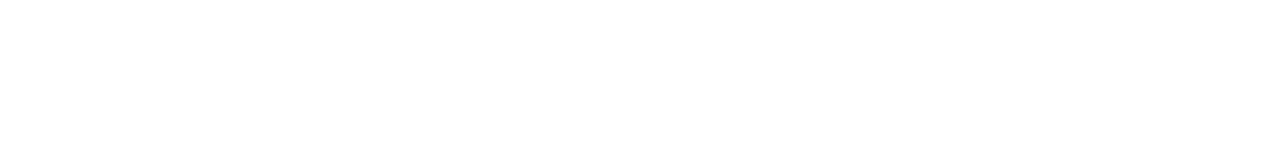
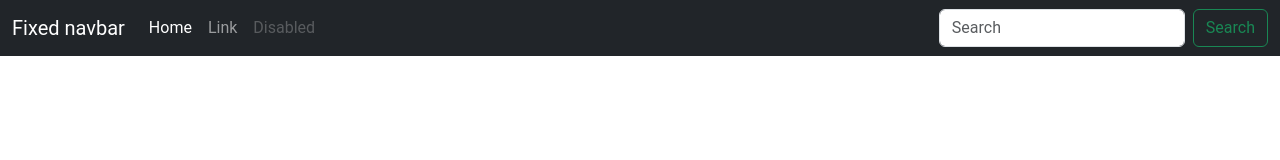
Before and after one commit to javierPortugal/Proyecto2_CRUD, a plain HTML site: page index.html in a window 1280 px wide. Drawn offline with nearby package versions, Linux system fonts and the light colour scheme.

Commit message:
Update index.html
se actualiza svg, dropdown ay header

```diff
--- a/index.html
+++ b/index.html
@@ -31,11 +31,38 @@
           <path d="M8 12a4 4 0 1 0 0-8 4 4 0 0 0 0 8zM8 0a.5.5 0 0 1 .5.5v2a.5.5 0 0 1-1 0v-2A.5.5 0 0 1 8 0zm0 13a.5.5 0 0 1 .5.5v2a.5.5 0 0 1-1 0v-2A.5.5 0 0 1 8 13zm8-5a.5.5 0 0 1-.5.5h-2a.5.5 0 0 1 0-1h2a.5.5 0 0 1 .5.5zM3 8a.5.5 0 0 1-.5.5h-2a.5.5 0 0 1 0-1h2A.5.5 0 0 1 3 8zm10.657-5.657a.5.5 0 0 1 0 .707l-1.414 1.415a.5.5 0 1 1-.707-.708l1.414-1.414a.5.5 0 0 1 .707 0zm-9.193 9.193a.5.5 0 0 1 0 .707L3.05 13.657a.5.5 0 0 1-.707-.707l1.414-1.414a.5.5 0 0 1 .707 0zm9.193 2.121a.5.5 0 0 1-.707 0l-1.414-1.414a.5.5 0 0 1 .707-.707l1.414 1.414a.5.5 0 0 1 0 .707zM4.464 4.465a.5.5 0 0 1-.707 0L2.343 3.05a.5.5 0 1 1 .707-.707l1.414 1.414a.5.5 0 0 1 0 .708z"></path>
         </symbol>
       </svg>
+    <!-- termina el nuevo svg    -->
+    <!-- inicia el header con Navbar-->
+    <header>
+        <!-- Fixed navbar -->
+        <nav class="navbar navbar-expand-md navbar-dark fixed-top bg-dark">
+          <div class="container-fluid">
+            <a class="navbar-brand" href="#">Fixed navbar</a>
+            <button class="navbar-toggler" type="button" data-bs-toggle="collapse" data-bs-target="#navbarCollapse" aria-controls="navbarCollapse" aria-expanded="false" aria-label="Toggle navigation">
+              <span class="navbar-toggler-icon"></span>
+            </button>
+            <div class="collapse navbar-collapse" id="navbarCollapse">
+              <ul class="navbar-nav me-auto mb-2 mb-md-0">
+                <li class="nav-item">
+                  <a class="nav-link active" aria-current="page" href="#">Home</a>
+                </li>
+                <li class="nav-item">
+                  <a class="nav-link" href="#">Link</a>
+                </li>
+                <li class="nav-item">
+                  <a class="nav-link disabled" aria-disabled="true">Disabled</a>
+                </li>
+              </ul>
+              <form class="d-flex" role="search">
+                <input class="form-control me-2" type="search" placeholder="Search" aria-label="Search">
+                <button class="btn btn-outline-success" type="submit">Search</button>
+              </form>
+            </div>
+          </div>
+        </nav>
+      </header>
 
-
-
-
-    <!-- termina el nuevo svg    -->
+    <!-- termina el header con Navbar-->
 
     <!--<img src="assets/images/logo-top-ucamp.png" alt="logo">-->
 
```
